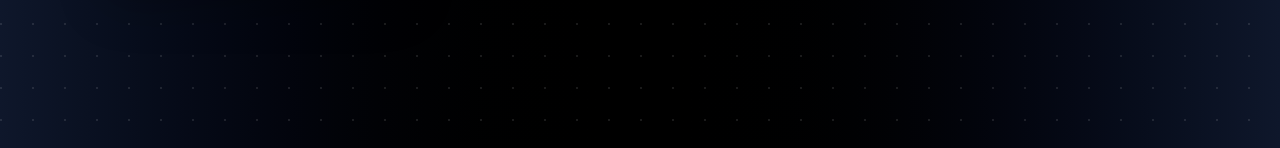
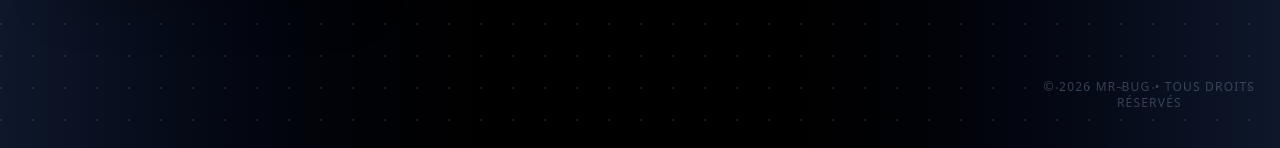
Before and after one commit to Mikajy01/jeu-faritany, a React (Vite) app in the folder frontend/: page / in a window 1280 px wide. Shown: the part 649-797 px from the top of the page. Built offline with nearby package versions, Linux system fonts and the light colour scheme; no server answers.

Commit message:
feat(ui): add copyright footer to main menu and info panel
Add consistent copyright footer to MenuPrincipal and InfoPanel components for brand attribution. Update InfoPanel to use unified score structure and remove unnecessary Timer icon import.

```diff
--- a/frontend/src/components/InfoPanel.jsx
+++ b/frontend/src/components/InfoPanel.jsx
@@ -1,7 +1,7 @@
 import React from "react";
 import { ConnectionStatus } from "./ui/ConnectionStatus";
 import { PlayerCard } from "./ui/PlayerCard";
-import { ChessClock } from "./ui/ChessClock"; // ✨ Nouveau pendule
+import { ChessClock } from "./ui/ChessClock";
 import { CursorPosition } from "./ui/CursorPosition";
 import { GameLog } from "./ui/GameLog";
 import {
@@ -11,7 +11,6 @@ import {
   Hash,
   Terminal,
   Trophy,
-  Timer,
   Flag,
 } from "lucide-react";
 import { motion, AnimatePresence } from "framer-motion";
@@ -23,7 +22,7 @@ export const InfoPanel = ({
   gameLog,
   onResetGame,
   onBackToMenu,
-  onResign, // ✨ Nouvelle prop pour abandonner
+  onResign,
   roomCode,
 }) => {
   const [copied, setCopied] = React.useState(false);
@@ -39,8 +38,8 @@ export const InfoPanel = ({
   const isGameOver = !!gameState.gameOver;
 
   return (
-    <div className="flex flex-col gap-6 w-full">
-      {/* Pendule de jeu (Chess Clock) ✨ */}
+    <div className="flex flex-col gap-6 w-full h-full">
+      {/* Pendule de jeu (Chess Clock) */}
       <div className="w-full">
         <ChessClock
           remainingMoveTime={gameState.clock?.remainingMoveTime || 0}
@@ -149,11 +148,11 @@ export const InfoPanel = ({
             </div>
           )}
 
-          {/* Player Cards (Scores seulement) */}
+          {/* Player Cards */}
           <div className="grid grid-cols-2 gap-3">
             <PlayerCard
               player={1}
-              score={gameState.player1Score || 0}
+              score={gameState.scores?.player1 || 0}
               isCurrentPlayer={gameState.currentPlayer === 1}
               isActive={gameState.gameActive}
               isYou={gameState.playerId === 1}
@@ -163,7 +162,7 @@ export const InfoPanel = ({
             />
             <PlayerCard
               player={2}
-              score={gameState.player2Score || 0}
+              score={gameState.scores?.player2 || 0}
               isCurrentPlayer={gameState.currentPlayer === 2}
               isActive={gameState.gameActive}
               isYou={gameState.playerId === 2}
@@ -211,7 +210,7 @@ export const InfoPanel = ({
       </div>
 
       {/* Logs Card */}
-      <div className="bg-slate-800/30 backdrop-blur-lg rounded-2xl border border-slate-700/30 flex-1 flex flex-col min-h-[300px]">
+      <div className="bg-slate-800/30 backdrop-blur-lg rounded-2xl border border-slate-700/30 flex-1 flex flex-col min-h-[200px]">
         <div className="px-4 py-3 border-b border-slate-700/50 flex items-center gap-2">
           <Terminal className="w-4 h-4 text-slate-500" />
           <span className="text-xs font-bold uppercase tracking-widest text-slate-500">
@@ -222,6 +221,13 @@ export const InfoPanel = ({
           <GameLog logs={gameLog} />
         </div>
       </div>
+
+      {/* Copyright Footer */}
+      <div className="py-2 text-center opacity-20 hover:opacity-100 transition-opacity">
+        <p className="text-[10px] font-black uppercase tracking-[0.2em] text-slate-500">
+          © MR-BUG 2026
+        </p>
+      </div>
     </div>
   );
 };
--- a/frontend/src/components/MenuPrincipal.jsx
+++ b/frontend/src/components/MenuPrincipal.jsx
@@ -229,6 +229,18 @@ export const MenuPrincipal = ({ onSelectMode, publicRooms = [] }) => {
           </motion.div>
         </motion.div>
       </motion.div>
+
+      {/* Footer Copyright */}
+      <motion.footer
+        initial={{ opacity: 0 }}
+        animate={{ opacity: 1 }}
+        transition={{ delay: 1 }}
+        className="mt-auto py-6 text-center"
+      >
+        <p className="text-slate-500 text-xs font-medium tracking-widest uppercase opacity-50 hover:opacity-100 transition-opacity">
+          © 2026 MR-BUG • Tous droits réservés
+        </p>
+      </motion.footer>
     </div>
   );
 };
```
